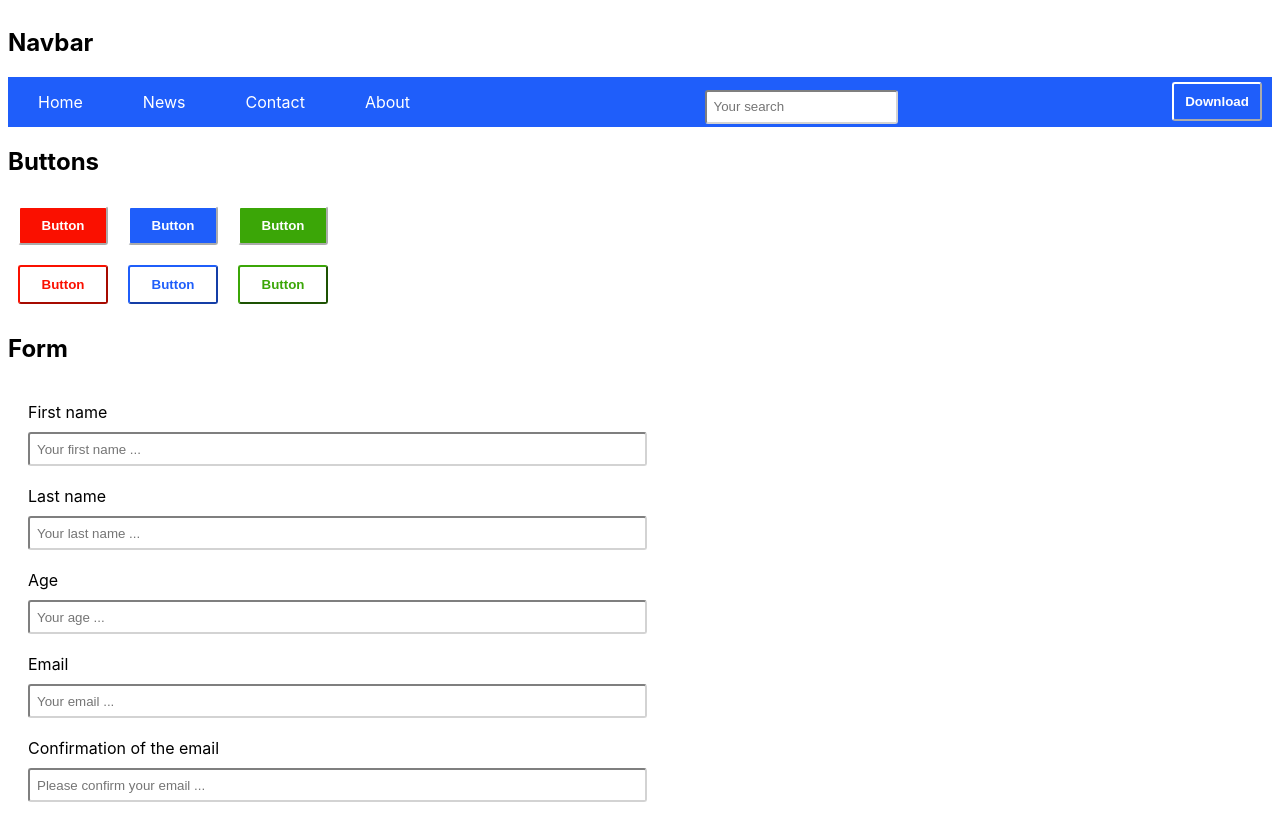
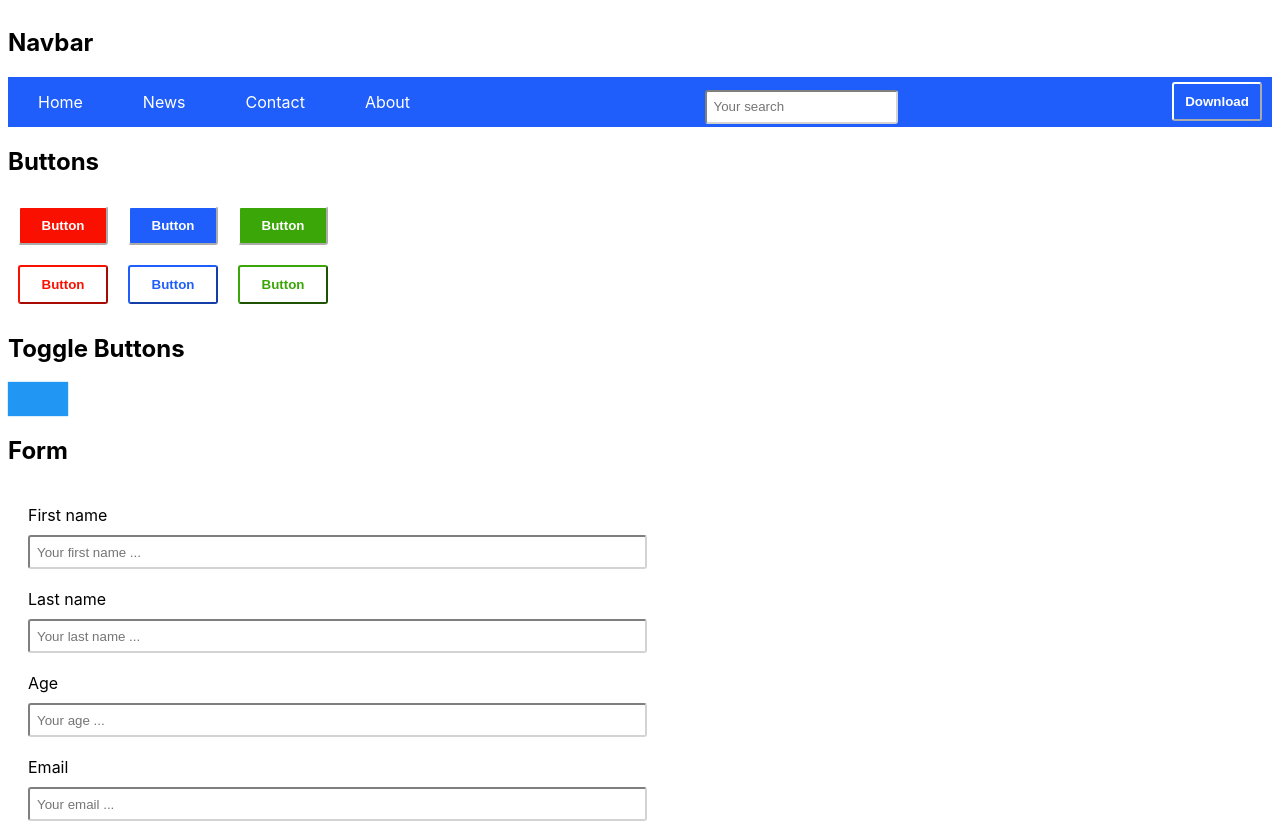
Before and after one commit to erwannlenoach/UI-kit, a React (Create React App) app: page / in a window 1280 px wide. Shown: the top 823 px of the page. Built offline with nearby package versions, Linux system fonts and the light colour scheme.

Commit message:
toggle basis

```diff
--- /dev/null
+++ b/src/components/ToggleButtons/index.jsx
@@ -0,0 +1,21 @@
+import React from 'react'
+import './style.scss'
+
+const ToggleButtons = () => {
+
+
+
+    return (
+        <div id='container'>
+            <h2>Toggle Buttons</h2>
+            <div class="container">
+                <label class="switch">
+                    <input type="checkbox" />
+                    <span class="slider"></span>
+                </label>
+            </div>
+        </div>
+    )
+}
+
+export default ToggleButtons
--- /dev/null
+++ b/src/components/ToggleButtons/style.scss
@@ -0,0 +1,81 @@
+@import 'styles/colors.scss';
+
+.switch {
+    position: relative;
+    display: inline-block;
+    width: 60px;
+    height: 34px;
+    input {
+        opacity: 0;
+        width: 0;
+        height: 0;
+    }
+  }
+
+
+  /* The slider */
+  .slider {
+    position: absolute;
+    cursor: pointer;
+    top: 0;
+    left: 0;
+    right: 0;
+    bottom: 0;
+    background-color: #ccc;
+    -webkit-transition: .4s;
+    transition: .4s;
+    :before{
+        position: absolute;
+        content: "";
+        height: 26px;
+        width: 26px;
+        left: 4px;
+        bottom: 4px;
+        background-color: white;
+        -webkit-transition: .4s;
+        transition: .4s;
+
+    }
+}
+
+  input:checked {
+    background-color: #2196F3;
+    -webkit-transform: translateX(26px);
+    -ms-transform: translateX(26px);
+    transform: translateX(26px);
+  }
+
+  .slider {
+    background-color: #2196F3;
+    box-shadow: 0 0 1px #2196F3;
+  }
+
+  input:focus {
+    box-shadow: 0 0 1px #2196F3;
+
+  }
+
+  .slider {
+    box-shadow: 0 0 1px #2196F3;
+  }
+
+  .slider:before {
+    -webkit-transform: translateX(26px);
+    -ms-transform: translateX(26px);
+    transform: translateX(26px);
+  }
+
+  /* Rounded sliders */
+  .slider.round {
+    border-radius: 34px;
+  }
+
+  .slider.round:before {
+    border-radius: 50%;
+  }
+
+  input:checked + .slider:before {
+    -webkit-transform: translateX(26px);
+    -ms-transform: translateX(26px);
+    transform: translateX(26px);
+  }
--- a/src/index.jsx
+++ b/src/index.jsx
@@ -3,12 +3,14 @@ import ReactDOM from 'react-dom';
 import Forms from './components/Forms'
 import Buttons from 'components/Buttons'
 import Navbar from 'components/Navbar';
+import ToggleButtons from 'components/ToggleButtons';
 
 
 const App = () => {
   return <>
     <Navbar/>
     <Buttons/>
+    <ToggleButtons/>
     <Forms />
   </>
 
```
